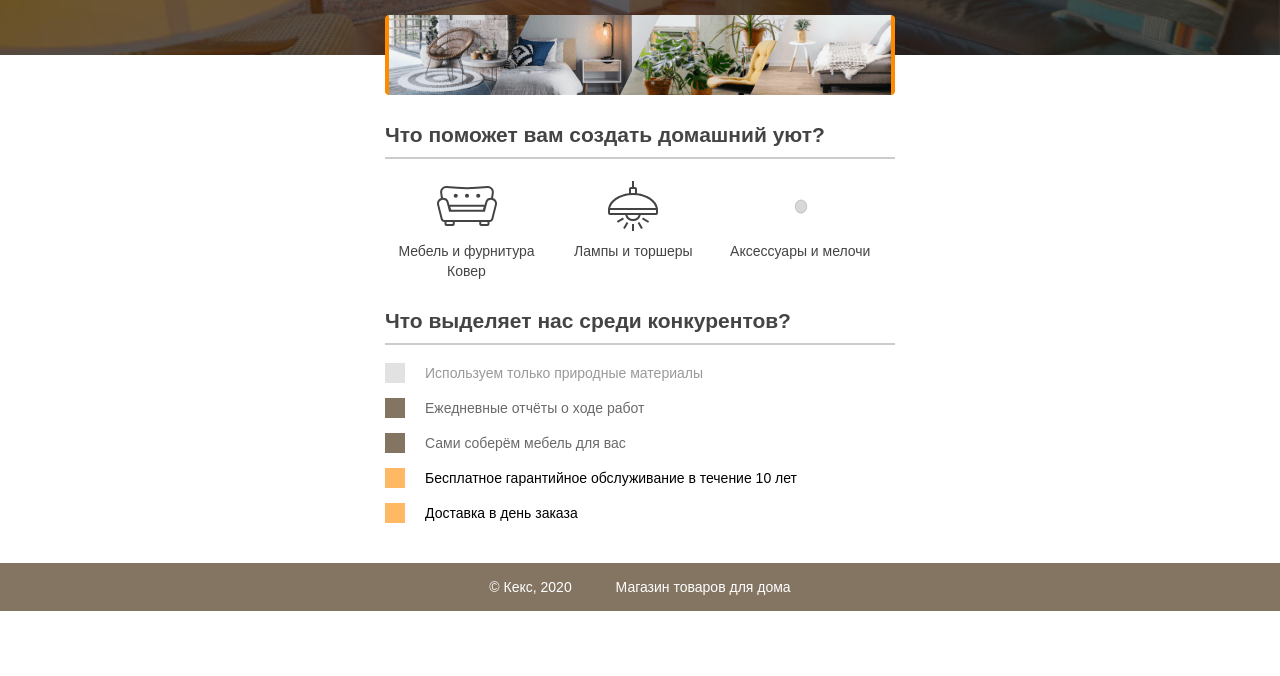
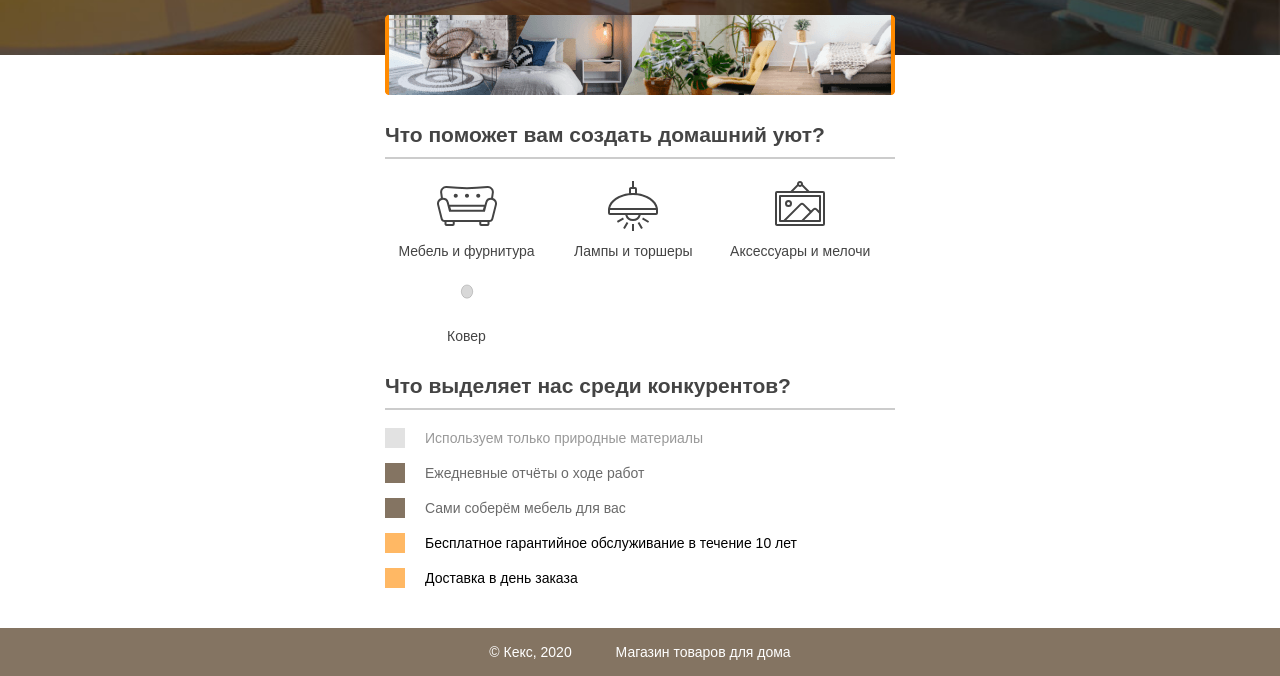
Before and after one commit to Sofa158/Sofa158.github.io, a plain HTML site: page index.html in a window 1280 px wide. Shown: the part 161-837 px from the top of the page. Before the commit the page ends 800 px from the top, so only its background shows below. Drawn offline with Linux system fonts and the light colour scheme.

Commit message:
Update style.css

```diff
--- a/style.css
+++ b/style.css
@@ -82,7 +82,7 @@ h2 {
   background-image: url("img/accessories.svg");
 }
 
-.feature-accessories {
+.feature-circle {
   padding-top: 65px;
   background-image: url("img/circle.svg");
 }
```
